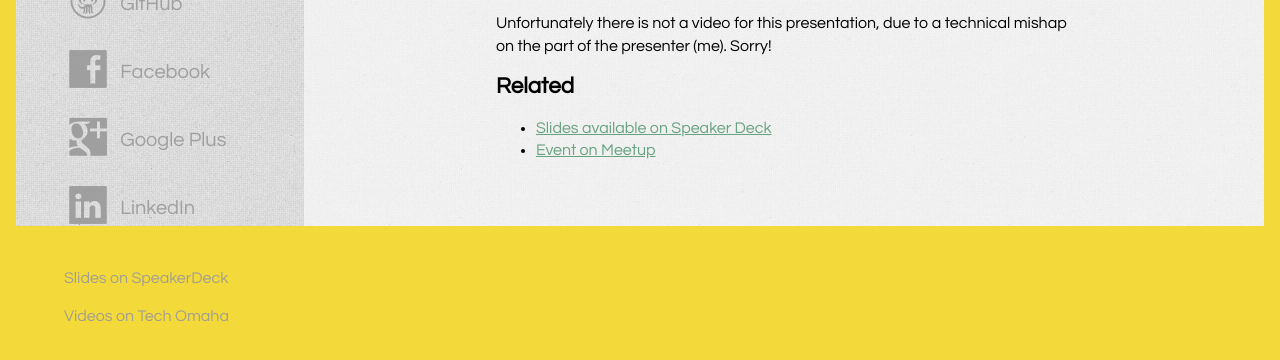
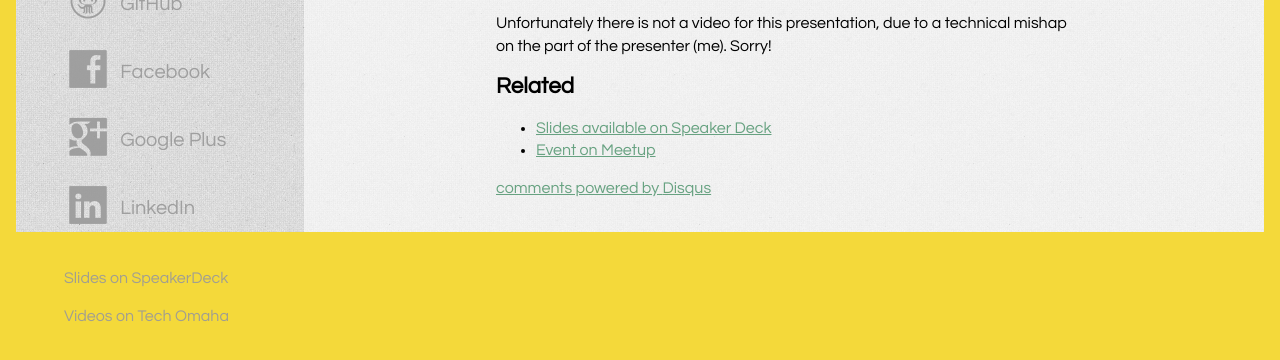
Before and after one commit to NebraskaJS/nebraskajs.com, a Jekyll site: the page built from _posts/2012-11-08-performance-in-rwd.md, in a window 1280 px wide, cut to the strip 430-790 px from the top of the page. Built offline with Jekyll 4.4.1, drawn with Linux system fonts in a browser that asks for light colours; Markdown is read by kramdown in place of the engine named in the settings; comment, search, counter and statistics services are not loaded; part of the change alters nothing that is shown.

Commit message:
Disqus comments on posts.

```diff
--- a/_layouts/post.html
+++ b/_layouts/post.html
@@ -4,3 +4,17 @@ layout: default
 <article>
 {{ content }}
 </article>
+<div id="disqus_thread"></div>
+<script type="text/javascript">
+		/* * * CONFIGURATION VARIABLES: EDIT BEFORE PASTING INTO YOUR WEBPAGE * * */
+		var disqus_shortname = 'nebraskajs';
+
+		/* * * DON'T EDIT BELOW THIS LINE * * */
+		(function() {
+				var dsq = document.createElement('script'); dsq.type = 'text/javascript'; dsq.async = true;
+				dsq.src = 'http://' + disqus_shortname + '.disqus.com/embed.js';
+				(document.getElementsByTagName('head')[0] || document.getElementsByTagName('body')[0]).appendChild(dsq);
+		})();
+</script>
+<noscript>Please enable JavaScript to view the <a href="http://disqus.com/?ref_noscript">comments powered by Disqus.</a></noscript>
+<a href="http://disqus.com" class="dsq-brlink">comments powered by <span class="logo-disqus">Disqus</span></a>
```
